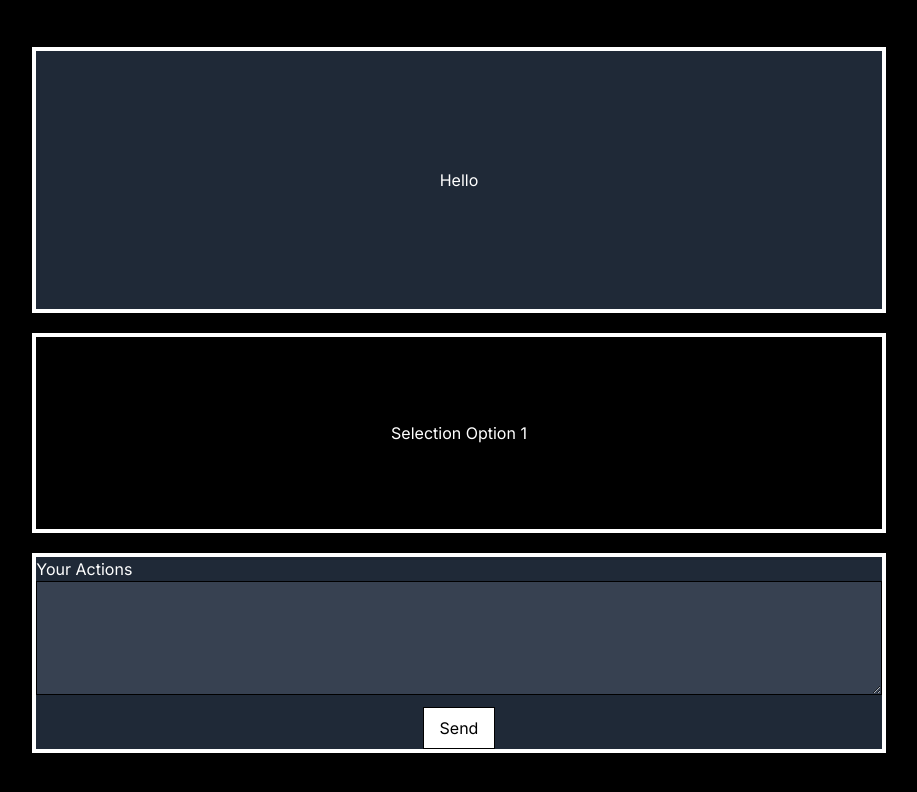
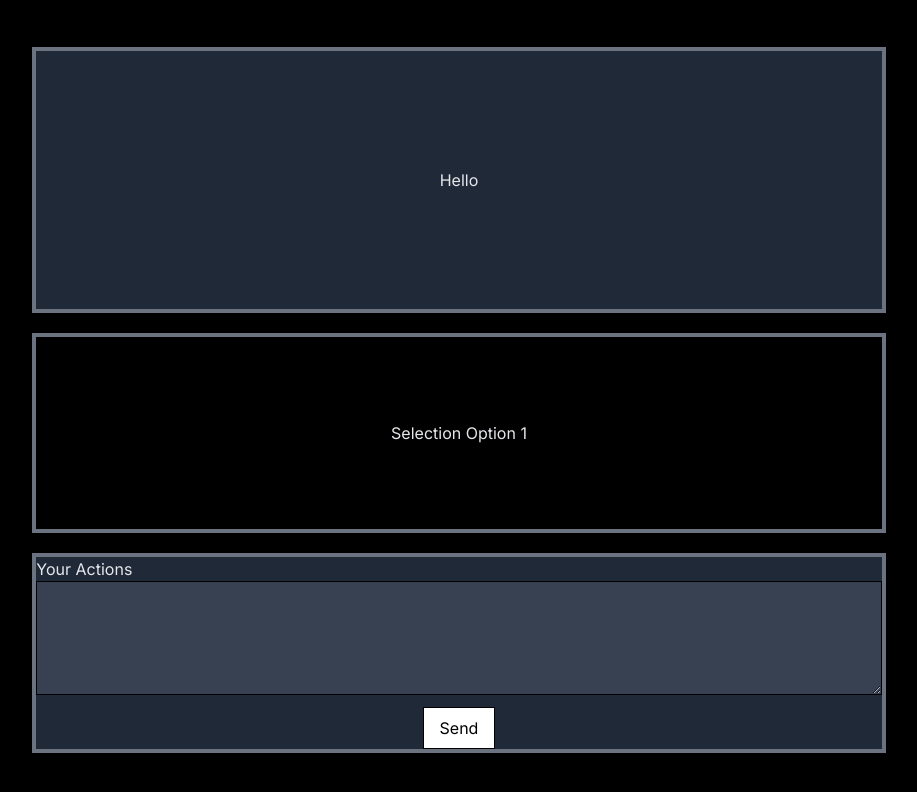
Before and after one commit to dontyellwillcry/adventure-gpt, a Next.js app: page / in a window 1280 px wide. Shown: the top 792 px of the page, without its empty margins (181-1098 px from the left). Built offline with nearby package versions, Linux system fonts and the light colour scheme.

Commit message:
less bright colors

```diff
--- a/app/page.tsx
+++ b/app/page.tsx
@@ -32,12 +32,12 @@ export default function Home() {
 
   return (
     <div id='homePAGE' className='
-    h-screen w-full bg-black text-white flex flex-col justify-center items-center'>
+    h-screen w-full bg-black text-gray-200 flex flex-col justify-center items-center'>
 
 
 
       <div id="promptSECTION" className="
-      h-1/3 w-2/3 bg-gray-800 border-4 border-white flex flex-col justify-center items-center">
+      h-1/3 w-2/3 bg-gray-800 border-4 border-gray-500 flex flex-col justify-center items-center">
 
         <div id="prompt" className="">
           <h1>Hello</h1>
@@ -48,7 +48,7 @@ export default function Home() {
 
 
       <div id="selectionSECTION" className="
-      h-1/4 w-2/3 mt-5 mb-5 border-4 border-white flex flex-col justify-center items-center">
+      h-1/4 w-2/3 mt-5 mb-5 border-4 border-gray-500 flex flex-col justify-center items-center">
 
         <div id="selectionOptions" className="">
           <div><h1>Selection Option 1</h1></div>
@@ -59,7 +59,7 @@ export default function Home() {
 
 
       <div id="inputeSECTION" className="
-      h-1/4 w-2/3 bg-gray-800 border-4 border-white flex flex-col justify-center items-center">
+      h-1/4 w-2/3 bg-gray-800 border-4 border-gray-500 flex flex-col justify-center items-center">
 
         <div id='inputCONTAINER' className='
         w-full h-full'>
```
